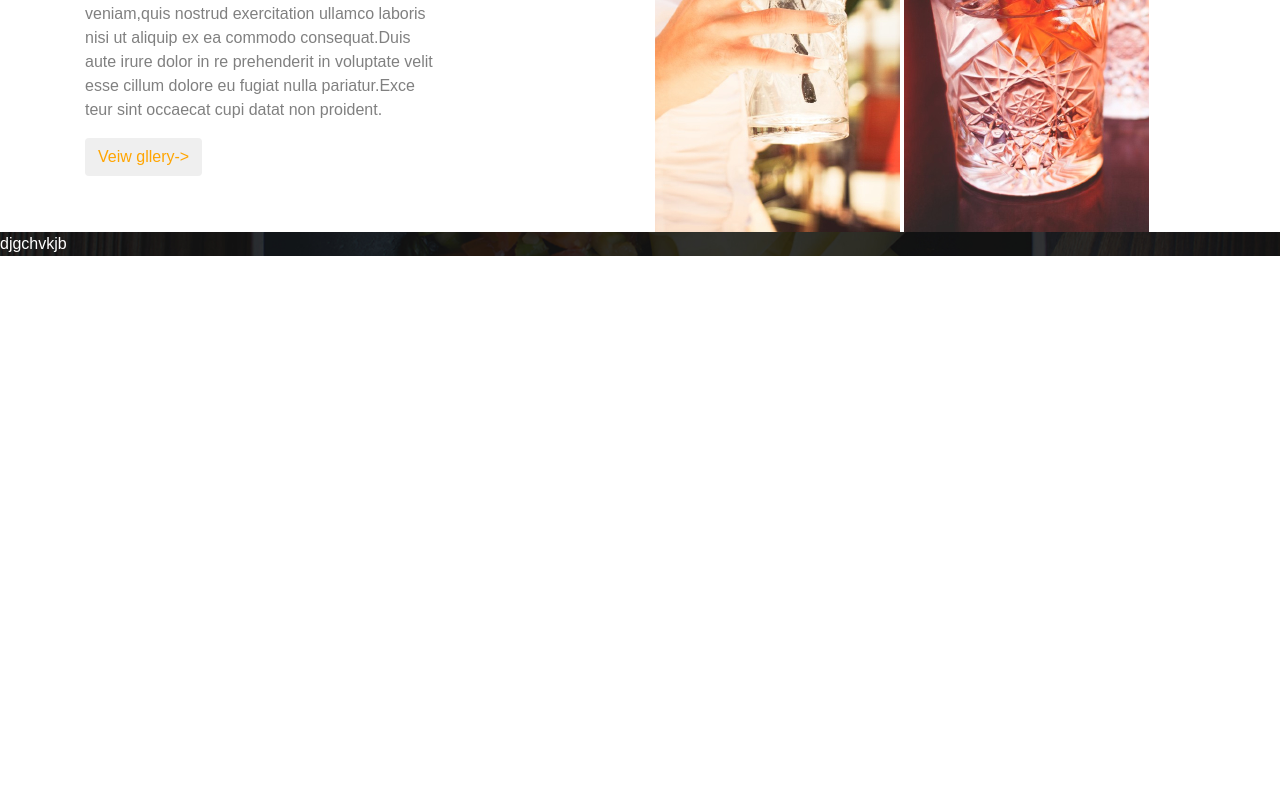
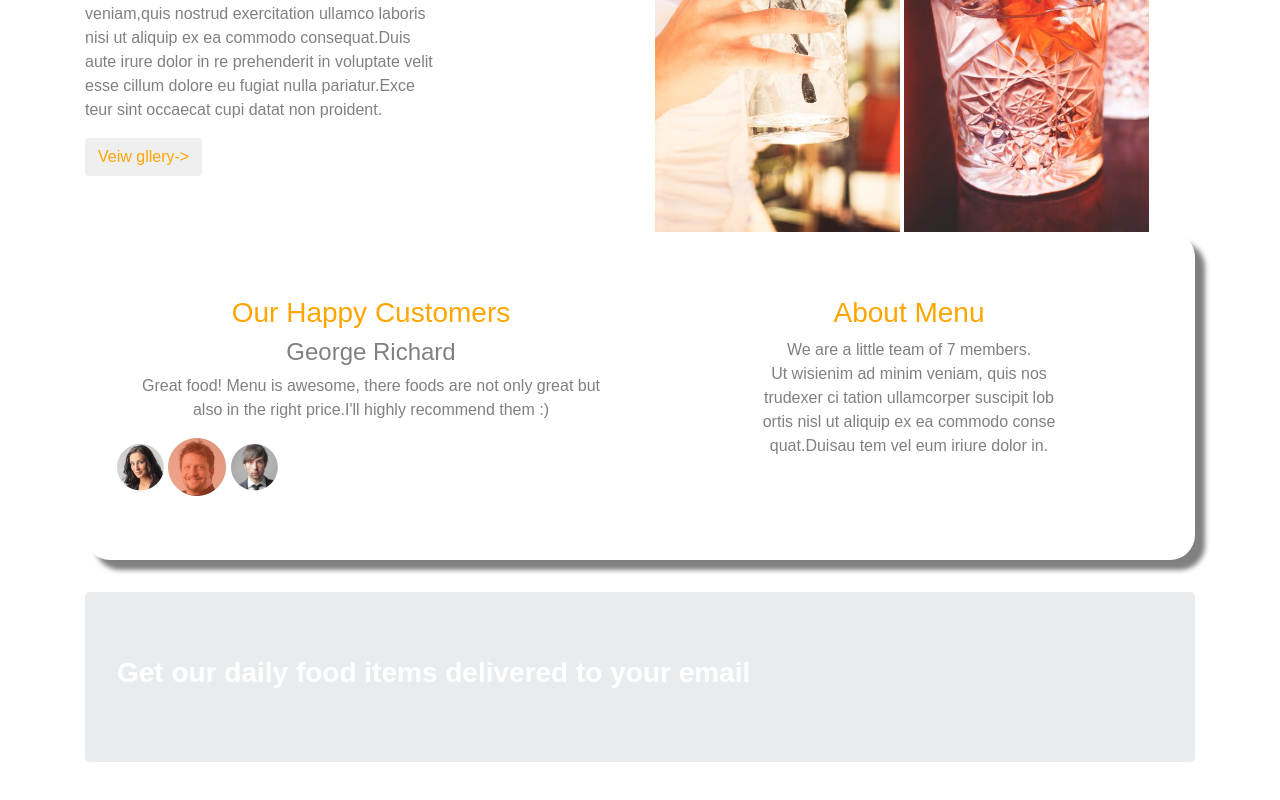
Before and after one commit to kamransumar/kamran-anitas-kitchen, a plain HTML site: page index.html in a window 1280 px wide. Shown: the part 1598-2398 px from the top of the page. Before the commit the page ends 2354 px from the top, so only its background shows below. Drawn offline with Linux system fonts and the light colour scheme.

Commit message:
added customers images

```diff
--- a/css/styles.css
+++ b/css/styles.css
@@ -93,5 +93,24 @@ body{
   background-position: center;
   background-repeat: no-repeat;
   background-size: 100%;
-  jumbotron fluid
 }
+#jumbo2{
+  background-color: white;
+  box-shadow: 10px 10px 5px grey;
+  border-radius: 25px;
+}
+#h3{
+color: orange;
+text-align: center;
+}
+#h4{
+  color: grey;
+  text-align: center;
+}
+#p2{
+  color: grey;
+  text-align: center;
+}
+#cust1{
+
+}
--- a/index.html
+++ b/index.html
@@ -65,8 +65,55 @@
   </div>
 </div>
   <div class="jumbotron-fluid" id="jumbo1">
-  <p>djgchvkjb</p>
+  <div class="">
+    <div class="" id="top">
+      <div class="">
+
+      </div>
+      <div class="">
+
+      </div>
+      <div class="">
+
+      </div>
+      <div class="">
+
+      </div>
+    </div>
+    <div class="" id="bottom">
+
+    </div>
+  </div>
 </div>
+ <div class="container">
+   <div class="jumbotron" id="jumbo2">
+   <div class="row">
+       <div class="col-md-6">
+         <h3 id="h3">Our Happy Customers</h3>
+         <h4 id="h4">George Richard</h4>
+           <p id="p2">Great food! Menu is awesome, there foods are not only great but</br>also in the right price.I'll highly recommend them :)</p>
+           <img src="img/assets/customers/p1.png" alt="pic of customer 1" id="cust1"> <img src="img/assets/customers/p2.png" alt="pic of customer 2" id="cust1"> <img src="img/assets/customers/p3.png" alt="pic of customer 3" id="cust1">
+       </div>
+       <div class="col-md-6">
+         <h3 id="h3">About Menu</h3>
+         <p id="p2">We are a little team of 7 members.</br>Ut wisienim ad minim veniam, quis nos</br>trudexer ci tation ullamcorper suscipit lob</br>ortis nisl ut aliquip ex ea commodo conse</br>quat.Duisau tem vel eum iriure dolor in.</p>
+       </div>
+   </div>
+ </div>
+ </div>
+ <div class="container">
+   <div class="jumbotron" id="jumbo3">
+     <h3 id="forms"><strong>Get our daily food items delivered to your email</strong></h3>
+
+
+   </div>
+
+ </div>
+
+
+
+
+
 
 
 
```
